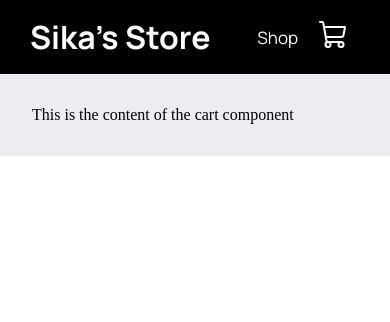
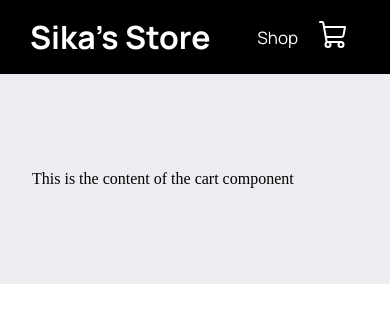
Before and after one commit to sika-007/shopping-cart, a React (Vite) app: page /cart in a window 390 px wide. Shown: the top 322 px of the page. Built offline with nearby package versions, Linux system fonts and the light colour scheme; no server answers.

Commit message:
optimization of page padding for the fixed navbar

```diff
--- a/src/App.css
+++ b/src/App.css
@@ -10,19 +10,19 @@
 }
 
 .section__padding {
-    padding: 2rem 4rem;
+    padding: 6rem 4rem;
 }
 
 .section__margin {
-    margin: 2rem 4rem;
+    margin: 6rem 4rem;
 }
 
 @media screen and (max-width: 650px) {
     .section__padding {
-        padding: 2rem 2rem;
+        padding: 6rem 2rem;
     }
 
     .section__margin {
-        margin: 2rem 2rem;
+        margin: 6rem 2rem;
     }
 }
```
